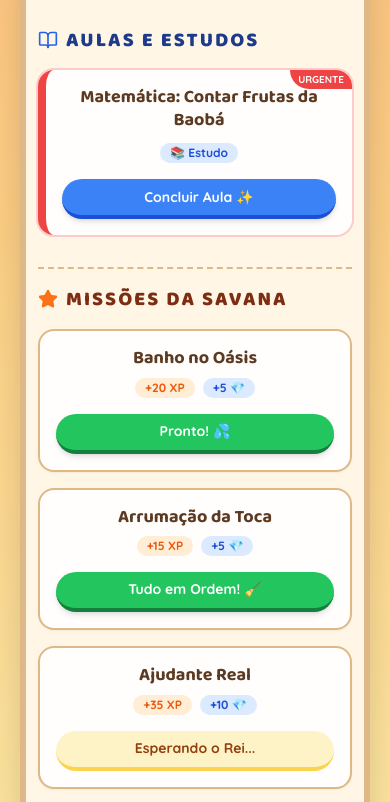
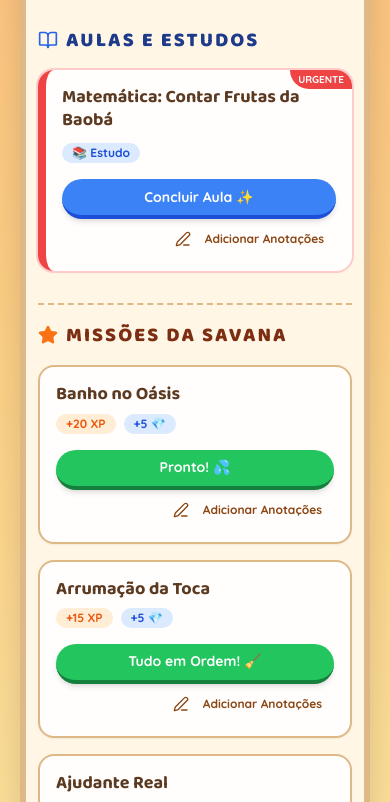
Before and after one commit to bernardoipacheco/di-rio-de-aventuras-z2webzkx2, a React (Vite) app: page /missoes in a window 390 px wide. Shown: the part 749-1551 px from the top of the page. Built offline with nearby package versions, Linux system fonts and the light colour scheme.

Commit message:
feat: Add details and notes to calendar events

```diff
--- a/package.json
+++ b/package.json
@@ -46,6 +46,7 @@
     "@radix-ui/react-toggle": "^1.1.10",
     "@radix-ui/react-toggle-group": "^1.1.11",
     "@radix-ui/react-tooltip": "^1.2.8",
+    "@supabase/supabase-js": "^2.101.1",
     "@tailwindcss/aspect-ratio": "^0.4.2",
     "caniuse-lite": "^1.0.30001777",
     "class-variance-authority": "^0.7.1",
--- a/src/lib/supabase/types.ts
+++ b/src/lib/supabase/types.ts
@@ -1,17 +1,11 @@
 // AVOID UPDATING THIS FILE DIRECTLY. It is automatically generated.
-export type Json =
-  | string
-  | number
-  | boolean
-  | null
-  | { [key: string]: Json | undefined }
-  | Json[]
+export type Json = string | number | boolean | null | { [key: string]: Json | undefined } | Json[]
 
 export type Database = {
   // Allows to automatically instantiate createClient with right options
   // instead of createClient<Database, { PostgrestVersion: 'XX' }>(URL, KEY)
   __InternalSupabase: {
-    PostgrestVersion: "14.4"
+    PostgrestVersion: '14.4'
   }
   public: {
     Tables: {
@@ -124,33 +118,31 @@ export type Database = {
   }
 }
 
-type DatabaseWithoutInternals = Omit<Database, "__InternalSupabase">
+type DatabaseWithoutInternals = Omit<Database, '__InternalSupabase'>
 
-type DefaultSchema = DatabaseWithoutInternals[Extract<keyof Database, "public">]
+type DefaultSchema = DatabaseWithoutInternals[Extract<keyof Database, 'public'>]
 
 export type Tables<
   DefaultSchemaTableNameOrOptions extends
-    | keyof (DefaultSchema["Tables"] & DefaultSchema["Views"])
+    | keyof (DefaultSchema['Tables'] & DefaultSchema['Views'])
     | { schema: keyof DatabaseWithoutInternals },
   TableName extends DefaultSchemaTableNameOrOptions extends {
     schema: keyof DatabaseWithoutInternals
   }
-    ? keyof (DatabaseWithoutInternals[DefaultSchemaTableNameOrOptions["schema"]]["Tables"] &
-        DatabaseWithoutInternals[DefaultSchemaTableNameOrOptions["schema"]]["Views"])
+    ? keyof (DatabaseWithoutInternals[DefaultSchemaTableNameOrOptions['schema']]['Tables'] &
+        DatabaseWithoutInternals[DefaultSchemaTableNameOrOptions['schema']]['Views'])
     : never = never,
 > = DefaultSchemaTableNameOrOptions extends {
   schema: keyof DatabaseWithoutInternals
 }
-  ? (DatabaseWithoutInternals[DefaultSchemaTableNameOrOptions["schema"]]["Tables"] &
-      DatabaseWithoutInternals[DefaultSchemaTableNameOrOptions["schema"]]["Views"])[TableName] extends {
+  ? (DatabaseWithoutInternals[DefaultSchemaTableNameOrOptions['schema']]['Tables'] &
+      DatabaseWithoutInternals[DefaultSchemaTableNameOrOptions['schema']]['Views'])[TableName] extends {
       Row: infer R
     }
     ? R
     : never
-  : DefaultSchemaTableNameOrOptions extends keyof (DefaultSchema["Tables"] &
-        DefaultSchema["Views"])
-    ? (DefaultSchema["Tables"] &
-        DefaultSchema["Views"])[DefaultSchemaTableNameOrOptions] extends {
+  : DefaultSchemaTableNameOrOptions extends keyof (DefaultSchema['Tables'] & DefaultSchema['Views'])
+    ? (DefaultSchema['Tables'] & DefaultSchema['Views'])[DefaultSchemaTableNameOrOptions] extends {
         Row: infer R
       }
       ? R
@@ -159,23 +151,23 @@ export type Tables<
 
 export type TablesInsert<
   DefaultSchemaTableNameOrOptions extends
-    | keyof DefaultSchema["Tables"]
+    | keyof DefaultSchema['Tables']
     | { schema: keyof DatabaseWithoutInternals },
   TableName extends DefaultSchemaTableNameOrOptions extends {
     schema: keyof DatabaseWithoutInternals
   }
-    ? keyof DatabaseWithoutInternals[DefaultSchemaTableNameOrOptions["schema"]]["Tables"]
+    ? keyof DatabaseWithoutInternals[DefaultSchemaTableNameOrOptions['schema']]['Tables']
     : never = never,
 > = DefaultSchemaTableNameOrOptions extends {
   schema: keyof DatabaseWithoutInternals
 }
-  ? DatabaseWithoutInternals[DefaultSchemaTableNameOrOptions["schema"]]["Tables"][TableName] extends {
+  ? DatabaseWithoutInternals[DefaultSchemaTableNameOrOptions['schema']]['Tables'][TableName] extends {
       Insert: infer I
     }
     ? I
     : never
-  : DefaultSchemaTableNameOrOptions extends keyof DefaultSchema["Tables"]
-    ? DefaultSchema["Tables"][DefaultSchemaTableNameOrOptions] extends {
+  : DefaultSchemaTableNameOrOptions extends keyof DefaultSchema['Tables']
+    ? DefaultSchema['Tables'][DefaultSchemaTableNameOrOptions] extends {
         Insert: infer I
       }
       ? I
@@ -184,23 +176,23 @@ export type TablesInsert<
 
 export type TablesUpdate<
   DefaultSchemaTableNameOrOptions extends
-    | keyof DefaultSchema["Tables"]
+    | keyof DefaultSchema['Tables']
     | { schema: keyof DatabaseWithoutInternals },
   TableName extends DefaultSchemaTableNameOrOptions extends {
     schema: keyof DatabaseWithoutInternals
   }
-    ? keyof DatabaseWithoutInternals[DefaultSchemaTableNameOrOptions["schema"]]["Tables"]
+    ? keyof DatabaseWithoutInternals[DefaultSchemaTableNameOrOptions['schema']]['Tables']
     : never = never,
 > = DefaultSchemaTableNameOrOptions extends {
   schema: keyof DatabaseWithoutInternals
 }
-  ? DatabaseWithoutInternals[DefaultSchemaTableNameOrOptions["schema"]]["Tables"][TableName] extends {
+  ? DatabaseWithoutInternals[DefaultSchemaTableNameOrOptions['schema']]['Tables'][TableName] extends {
       Update: infer U
     }
     ? U
     : never
-  : DefaultSchemaTableNameOrOptions extends keyof DefaultSchema["Tables"]
-    ? DefaultSchema["Tables"][DefaultSchemaTableNameOrOptions] extends {
+  : DefaultSchemaTableNameOrOptions extends keyof DefaultSchema['Tables']
+    ? DefaultSchema['Tables'][DefaultSchemaTableNameOrOptions] extends {
         Update: infer U
       }
       ? U
@@ -209,36 +201,36 @@ export type TablesUpdate<
 
 export type Enums<
   DefaultSchemaEnumNameOrOptions extends
-    | keyof DefaultSchema["Enums"]
+    | keyof DefaultSchema['Enums']
     | { schema: keyof DatabaseWithoutInternals },
   EnumName extends DefaultSchemaEnumNameOrOptions extends {
     schema: keyof DatabaseWithoutInternals
   }
-    ? keyof DatabaseWithoutInternals[DefaultSchemaEnumNameOrOptions["schema"]]["Enums"]
+    ? keyof DatabaseWithoutInternals[DefaultSchemaEnumNameOrOptions['schema']]['Enums']
     : never = never,
 > = DefaultSchemaEnumNameOrOptions extends {
   schema: keyof DatabaseWithoutInternals
 }
-  ? DatabaseWithoutInternals[DefaultSchemaEnumNameOrOptions["schema"]]["Enums"][EnumName]
-  : DefaultSchemaEnumNameOrOptions extends keyof DefaultSchema["Enums"]
-    ? DefaultSchema["Enums"][DefaultSchemaEnumNameOrOptions]
+  ? DatabaseWithoutInternals[DefaultSchemaEnumNameOrOptions['schema']]['Enums'][EnumName]
+  : DefaultSchemaEnumNameOrOptions extends keyof DefaultSchema['Enums']
+    ? DefaultSchema['Enums'][DefaultSchemaEnumNameOrOptions]
     : never
 
 export type CompositeTypes<
   PublicCompositeTypeNameOrOptions extends
-    | keyof DefaultSchema["CompositeTypes"]
+    | keyof DefaultSchema['CompositeTypes']
     | { schema: keyof DatabaseWithoutInternals },
   CompositeTypeName extends PublicCompositeTypeNameOrOptions extends {
     schema: keyof DatabaseWithoutInternals
   }
-    ? keyof DatabaseWithoutInternals[PublicCompositeTypeNameOrOptions["schema"]]["CompositeTypes"]
+    ? keyof DatabaseWithoutInternals[PublicCompositeTypeNameOrOptions['schema']]['CompositeTypes']
     : never = never,
 > = PublicCompositeTypeNameOrOptions extends {
   schema: keyof DatabaseWithoutInternals
 }
-  ? DatabaseWithoutInternals[PublicCompositeTypeNameOrOptions["schema"]]["CompositeTypes"][CompositeTypeName]
-  : PublicCompositeTypeNameOrOptions extends keyof DefaultSchema["CompositeTypes"]
-    ? DefaultSchema["CompositeTypes"][PublicCompositeTypeNameOrOptions]
+  ? DatabaseWithoutInternals[PublicCompositeTypeNameOrOptions['schema']]['CompositeTypes'][CompositeTypeName]
+  : PublicCompositeTypeNameOrOptions extends keyof DefaultSchema['CompositeTypes']
+    ? DefaultSchema['CompositeTypes'][PublicCompositeTypeNameOrOptions]
     : never
 
 export const Constants = {
@@ -246,7 +238,6 @@ export const Constants = {
     Enums: {},
   },
 } as const
-
 
 // ====== DATABASE EXTENDED CONTEXT (auto-generated) ======
 // This section contains actual PostgreSQL column types, constraints, RLS policies,
--- a/src/pages/MissoesReino.tsx
+++ b/src/pages/MissoesReino.tsx
@@ -1,10 +1,108 @@
 import { useEffect, useState, useRef } from 'react'
 import { Link, useSearchParams } from 'react-router-dom'
-import { ArrowLeft, CheckCircle2, Calendar as CalendarIcon, BookOpen, Star } from 'lucide-react'
+import {
+  ArrowLeft,
+  CheckCircle2,
+  Calendar as CalendarIcon,
+  BookOpen,
+  Star,
+  Edit3,
+  Info,
+  MessageSquareHeart,
+} from 'lucide-react'
 import { Button } from '@/components/ui/button'
 import { Progress } from '@/components/ui/progress'
+import {
+  Dialog,
+  DialogContent,
+  DialogHeader,
+  DialogTitle,
+  DialogTrigger,
+} from '@/components/ui/dialog'
+import { Textarea } from '@/components/ui/textarea'
+import { Label } from '@/components/ui/label'
 import useAppStore, { Task, SchoolTask } from '@/stores/useAppStore'
 import { cn } from '@/lib/utils'
+
+function EditDetailsDialog({
+  task,
+  onSave,
+}: {
+  task: { id: string; title: string; description?: string; observation?: string }
+  onSave: (id: string, desc: string, obs: string) => void
+}) {
+  const [open, setOpen] = useState(false)
+  const [desc, setDesc] = useState(task.description || '')
+  const [obs, setObs] = useState(task.observation || '')
+
+  const handleSave = () => {
+    onSave(task.id, desc, obs)
+    setOpen(false)
+  }
+
+  return (
+    <Dialog open={open} onOpenChange={setOpen}>
+      <DialogTrigger asChild>
+        <Button
+          variant="ghost"
+          size="sm"
+          className="h-8 px-3 text-xs font-bold text-[#8B4513] hover:bg-[#DEB887]/30 rounded-full"
+        >
+          <Edit3 className="w-3.5 h-3.5 mr-1.5" />
+          {task.description || task.observation ? 'Editar Anotações' : 'Adicionar Anotações'}
+        </Button>
+      </DialogTrigger>
+      <DialogContent className="sm:max-w-md bg-[#FFF6E5] border-4 border-[#DEB887] rounded-[2rem]">
+        <DialogHeader>
+          <DialogTitle className="text-[#5C3A21] font-display font-black text-2xl drop-shadow-sm">
+            Detalhes da Atividade
+          </DialogTitle>
+        </DialogHeader>
+        <div className="space-y-5 py-4">
+          <div className="space-y-2">
+            <Label className="text-[#8B4513] font-black uppercase tracking-wider text-xs">
+              Informações e Dados
+            </Label>
+            <Textarea
+              value={desc}
+              onChange={(e) => setDesc(e.target.value)}
+              placeholder="Ex: Ler o capítulo 2 do livro de matemática..."
+              className="bg-white/80 border-2 border-[#DEB887] focus-visible:ring-[#8B4513] rounded-xl resize-none shadow-inner"
+              rows={3}
+            />
+          </div>
+          <div className="space-y-2">
+            <Label className="text-[#8B4513] font-black uppercase tracking-wider text-xs">
+              Observações (Recadinho)
+            </Label>
+            <Textarea
+              value={obs}
+              onChange={(e) => setObs(e.target.value)}
+              placeholder="Ex: Você consegue, leãozinho! 🦁"
+              className="bg-white/80 border-2 border-[#DEB887] focus-visible:ring-[#8B4513] rounded-xl resize-none shadow-inner"
+              rows={3}
+            />
+          </div>
+        </div>
+        <div className="flex justify-end gap-3 pt-2">
+          <Button
+            variant="ghost"
+            onClick={() => setOpen(false)}
+            className="text-[#8B4513] font-bold rounded-full"
+          >
+            Cancelar
+          </Button>
+          <Button
+            onClick={handleSave}
+            className="bg-green-500 hover:bg-green-600 text-white rounded-full font-bold px-6 shadow-md border-b-4 border-green-700 active:border-b-0 active:translate-y-1 transition-all"
+          >
+            Salvar
+          </Button>
+        </div>
+      </DialogContent>
+    </Dialog>
+  )
+}
 
 export default function MissoesReino() {
   const {
@@ -13,6 +111,8 @@ export default function MissoesReino() {
     submitTask,
     approveTask,
     completeSchoolTask,
+    updateTaskDetails,
+    updateSchoolTaskDetails,
     xp,
     levelText,
     showRafikiSeal,
@@ -262,7 +362,7 @@ export default function MissoesReino() {
                         key={task.id}
                         id={`task-${task.id}`}
                         className={cn(
-                          'bg-white/90 rounded-2xl p-4 border-l-8 shadow-sm hover:shadow-md transition-all flex flex-col sm:flex-row items-center justify-between gap-4 overflow-hidden relative',
+                          'bg-white/90 rounded-2xl p-4 border-l-8 shadow-sm hover:shadow-md transition-all flex flex-col gap-3 overflow-hidden relative',
                           task.priority === 'Urgente'
                             ? 'border-red-500 ring-2 ring-red-200'
                             : 'border-blue-500',
@@ -276,7 +376,8 @@ export default function MissoesReino() {
                             Urgente
                           </div>
                         )}
-                        <div className="flex-1 text-center sm:text-left w-full min-w-0">
+                        <div className="flex flex-col sm:flex-row items-start sm:items-center justify-between gap-4 w-full">
+                          <div className="flex-1 text-left w-full min-w-0">
                             <h4 className="font-display font-bold text-lg md:text-xl text-[#5C3A21] leading-tight mb-2 truncate whitespace-normal break-words">
                               {task.title}
                             </h4>
@@ -290,6 +391,32 @@ export default function MissoesReino() {
                           >
                             Concluir Aula ✨
                           </Button>
+                        </div>
+
+                        {(task.description || task.observation) && (
+                          <div className="w-full pt-3 border-t-2 border-dashed border-blue-200/50 flex flex-col gap-2">
+                            {task.description && (
+                              <div className="flex items-start gap-2.5 text-sm text-[#5C3A21]/90 bg-blue-50/50 p-3 rounded-xl">
+                                <Info className="w-4 h-4 mt-0.5 shrink-0 text-blue-500" />
+                                <p className="leading-snug whitespace-pre-wrap">
+                                  {task.description}
+                                </p>
+                              </div>
+                            )}
+                            {task.observation && (
+                              <div className="flex items-start gap-2.5 text-sm text-blue-900 bg-blue-100/50 p-3 rounded-xl border border-blue-200/50">
+                                <MessageSquareHeart className="w-4 h-4 mt-0.5 shrink-0 text-blue-600" />
+                                <p className="leading-snug italic whitespace-pre-wrap">
+                                  {task.observation}
+                                </p>
+                              </div>
+                            )}
+                          </div>
+                        )}
+
+                        <div className="flex justify-end w-full -mt-2">
+                          <EditDetailsDialog task={task} onSave={updateSchoolTaskDetails} />
+                        </div>
                       </div>
                     ))}
 
@@ -324,17 +451,18 @@ export default function MissoesReino() {
                         key={task.id}
                         id={`task-${task.id}`}
                         className={cn(
-                          'bg-white/90 rounded-2xl p-4 border-2 border-[#DEB887] shadow-sm hover:shadow-md transition-all flex flex-col sm:flex-row items-center justify-between gap-4 overflow-hidden',
+                          'bg-white/90 rounded-2xl p-4 border-2 border-[#DEB887] shadow-sm hover:shadow-md transition-all flex flex-col gap-3 overflow-hidden',
                           taskIdParam === task.id
                             ? 'ring-4 ring-yellow-400 animate-pulse-glow'
                             : '',
                         )}
                       >
-                        <div className="flex-1 text-center sm:text-left w-full min-w-0">
+                        <div className="flex flex-col sm:flex-row items-start sm:items-center justify-between gap-4 w-full">
+                          <div className="flex-1 text-left w-full min-w-0">
                             <h4 className="font-display font-bold text-lg md:text-xl text-[#5C3A21] leading-tight mb-2 truncate whitespace-normal break-words">
                               {task.title}
                             </h4>
-                          <div className="flex flex-wrap items-center justify-center sm:justify-start gap-2 md:gap-3">
+                            <div className="flex flex-wrap items-center justify-start gap-2 md:gap-3">
                               <span className="text-xs md:text-sm font-bold text-orange-600 bg-orange-100 px-2.5 py-0.5 rounded-full whitespace-nowrap">
                                 +{task.xpReward} XP
                               </span>
@@ -356,6 +484,32 @@ export default function MissoesReino() {
                             >
                               {task.status === 'pending' ? 'Esperando o Rei...' : task.buttonLabel}
                             </Button>
+                          </div>
+                        </div>
+
+                        {(task.description || task.observation) && (
+                          <div className="w-full pt-3 border-t-2 border-dashed border-[#DEB887]/50 flex flex-col gap-2">
+                            {task.description && (
+                              <div className="flex items-start gap-2.5 text-sm text-[#5C3A21]/90 bg-[#DEB887]/10 p-3 rounded-xl">
+                                <Info className="w-4 h-4 mt-0.5 shrink-0 text-[#8B4513]" />
+                                <p className="leading-snug whitespace-pre-wrap">
+                                  {task.description}
+                                </p>
+                              </div>
+                            )}
+                            {task.observation && (
+                              <div className="flex items-start gap-2.5 text-sm text-orange-900 bg-orange-50 p-3 rounded-xl border border-orange-100/50">
+                                <MessageSquareHeart className="w-4 h-4 mt-0.5 shrink-0 text-orange-500" />
+                                <p className="leading-snug italic whitespace-pre-wrap">
+                                  {task.observation}
+                                </p>
+                              </div>
+                            )}
+                          </div>
+                        )}
+
+                        <div className="flex justify-end w-full -mt-2">
+                          <EditDetailsDialog task={task} onSave={updateTaskDetails} />
                         </div>
                       </div>
                     ))}
--- a/src/stores/useAppStore.tsx
+++ b/src/stores/useAppStore.tsx
@@ -9,6 +9,8 @@ export type Task = {
   crystalsReward: number
   buttonLabel: string
   date: string
+  description?: string
+  observation?: string
 }
 
 export type Plushie = {
@@ -47,6 +49,8 @@ export type SchoolTask = {
   priority: 'Urgente' | 'Calmo' | 'Explorar'
   status: 'todo' | 'pending' | 'completed'
   date: string
+  description?: string
+  observation?: string
 }
 
 type AppState = {
@@ -87,6 +91,8 @@ type AppState = {
   approveSchoolTask: (id: string) => void
   rejectSchoolTask: (id: string) => void
   addGlobalReward: (xp: number, crystals: number) => void
+  updateTaskDetails: (id: string, description: string, observation: string) => void
+  updateSchoolTaskDetails: (id: string, description: string, observation: string) => void
 }
 
 const getLevelText = (xp: number) => {
@@ -344,6 +350,16 @@ export function AppProvider({ children }: { children: ReactNode }) {
     setSchoolTasks((prev) => prev.filter((t) => t.id !== id))
   }
 
+  const updateTaskDetails = (id: string, description: string, observation: string) => {
+    setTasks((prev) => prev.map((t) => (t.id === id ? { ...t, description, observation } : t)))
+  }
+
+  const updateSchoolTaskDetails = (id: string, description: string, observation: string) => {
+    setSchoolTasks((prev) =>
+      prev.map((t) => (t.id === id ? { ...t, description, observation } : t)),
+    )
+  }
+
   return (
     <AppContext.Provider
       value={{
@@ -384,6 +400,8 @@ export function AppProvider({ children }: { children: ReactNode }) {
         approveSchoolTask,
         rejectSchoolTask,
         addGlobalReward,
+        updateTaskDetails,
+        updateSchoolTaskDetails,
       }}
     >
       {children}
```
Also changed, not shown: src/lib/supabase/client.ts (+6 -6 lines), .skip.config.json, src/main.tsx (line endings or trailing spaces), vite-plugin-react-uid.js (line endings or trailing spaces), 1 other file (tests, documents, lock files or other folders). Lines whose indentation alone changed are shown as unchanged.
